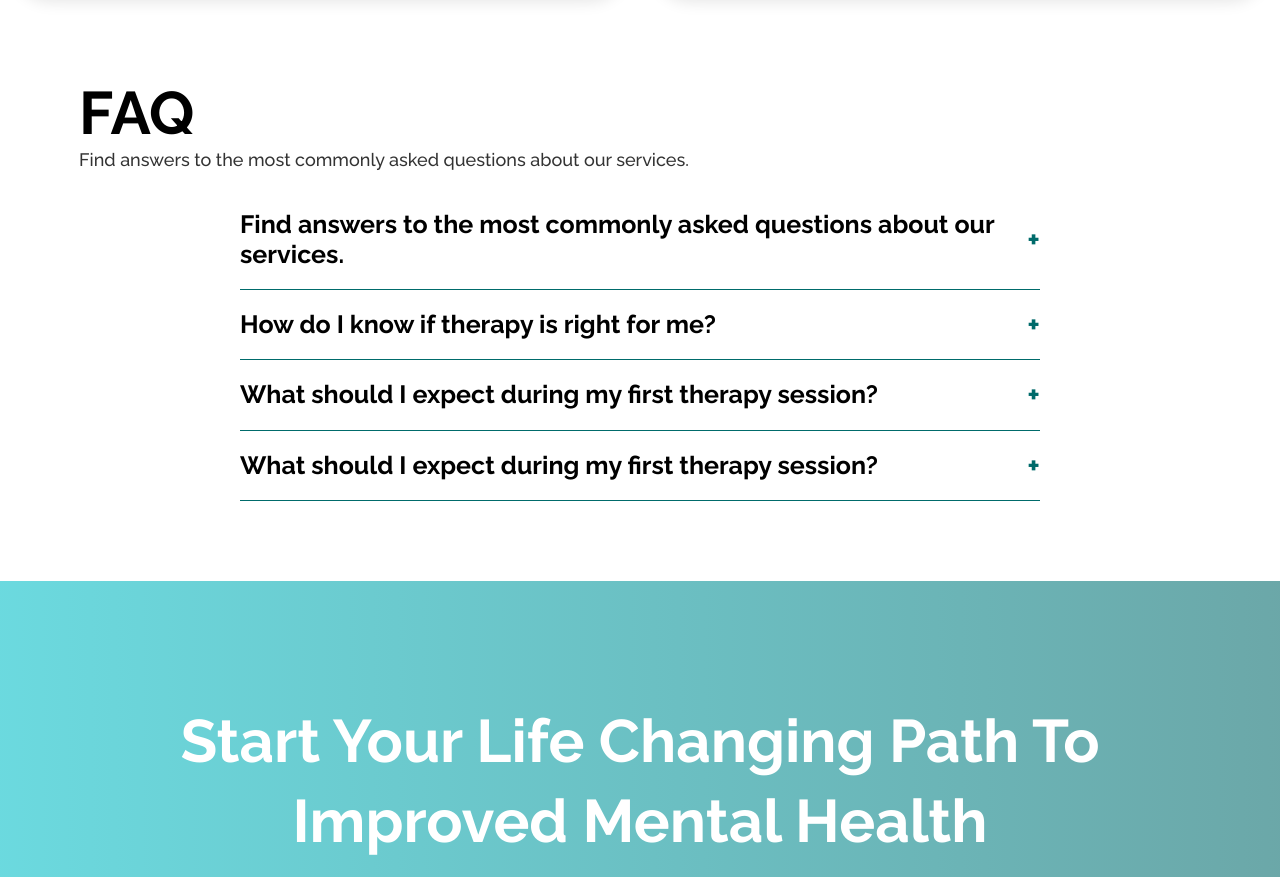
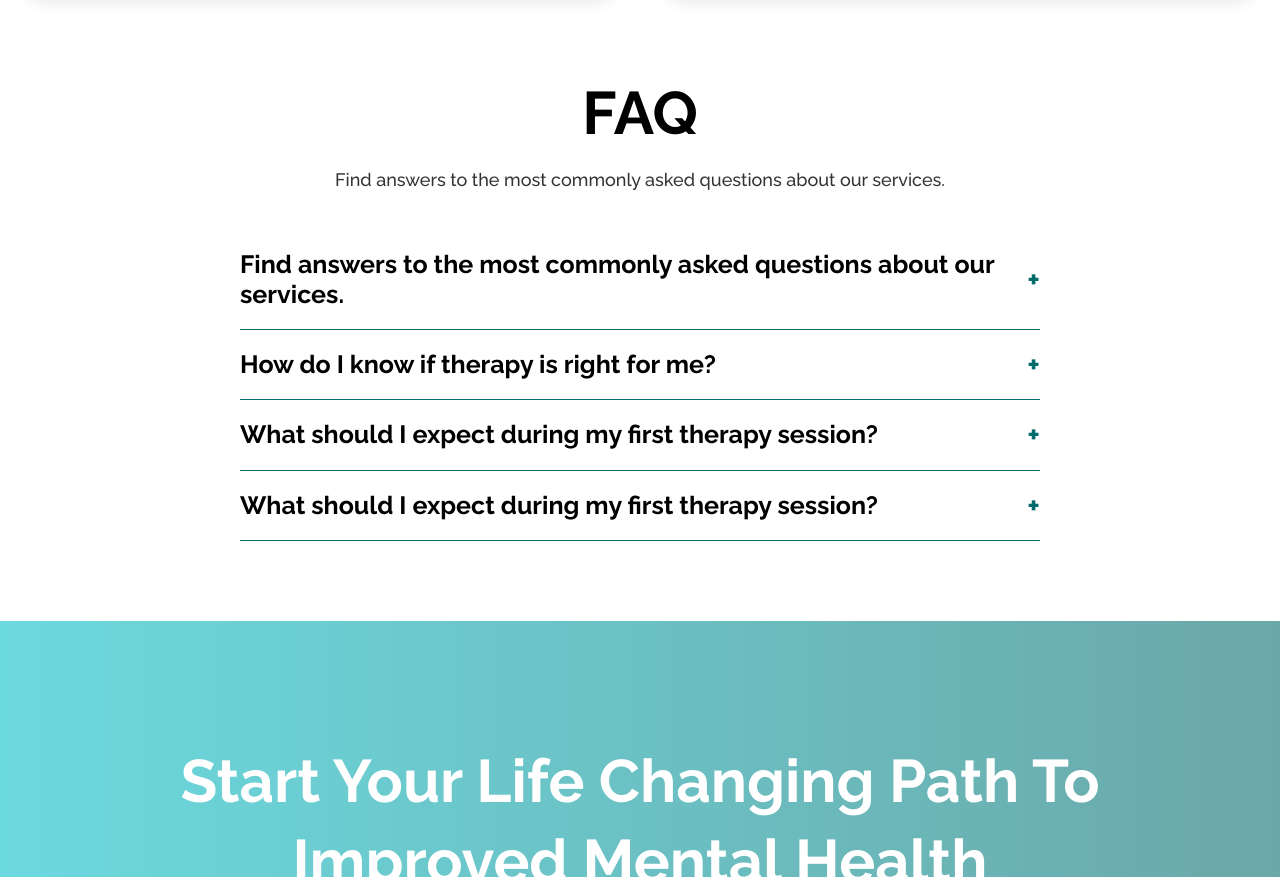
Before and after one commit to ysocrius/rehabCo_landingPage, a plain HTML site: page index.html in a window 1280 px wide. Shown: the part 3608-4485 px from the top of the page. Drawn offline with Linux system fonts and the light colour scheme.

Commit message:
minor changes

```diff
--- a/styles.css
+++ b/styles.css
@@ -517,6 +517,18 @@ nav {
     background-color: #ffffff; /* White background for the section */
     position: relative;
     overflow: hidden; /* To contain the decorative ellipses */
+}
+
+#faq h2 {
+    text-align: center;
+    font-size: 60px;
+    margin-bottom: 20px;
+    color: var(--secondary-color);
+}
+
+.faq-subtitle {
+    text-align: center;
+    margin-bottom: 40px;
 }
 
 .faq-container {
```
